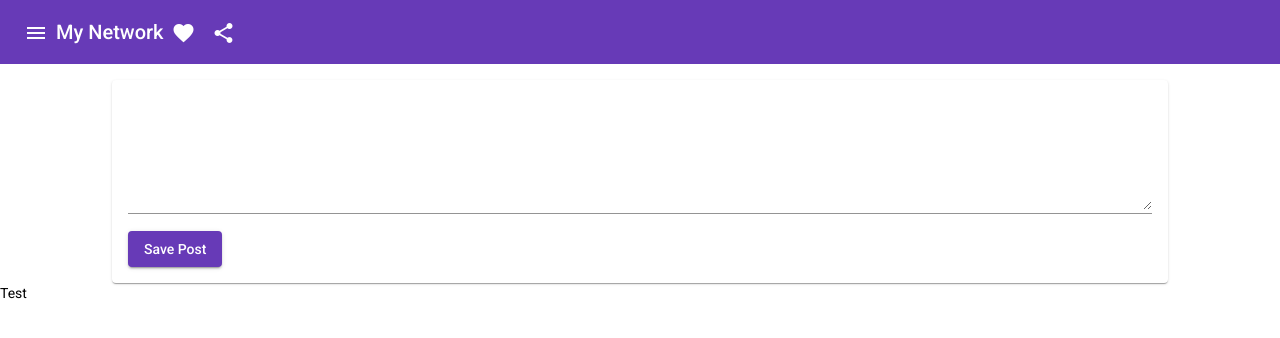
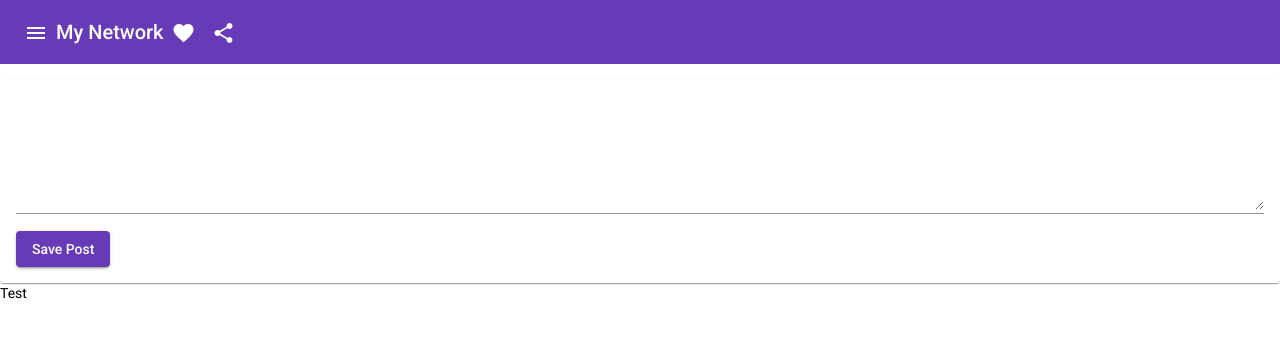
Before and after one commit to amabelleS/My-network, an Angular app: page / in a window 1280 px wide. Shown: the top 338 px of the page. Built offline with nearby package versions, Linux system fonts and the light colour scheme.

Commit message:
Adding post-list component

```diff
--- a/src/app/post/post-create/post-create.component.css
+++ b/src/app/post/post-create/post-create.component.css
@@ -1,8 +1,3 @@
-mat-card {
-  width: 80%;
-  margin: auto;
-}
-
 mat-form-field,
 textarea {
   width: 100%;
```
